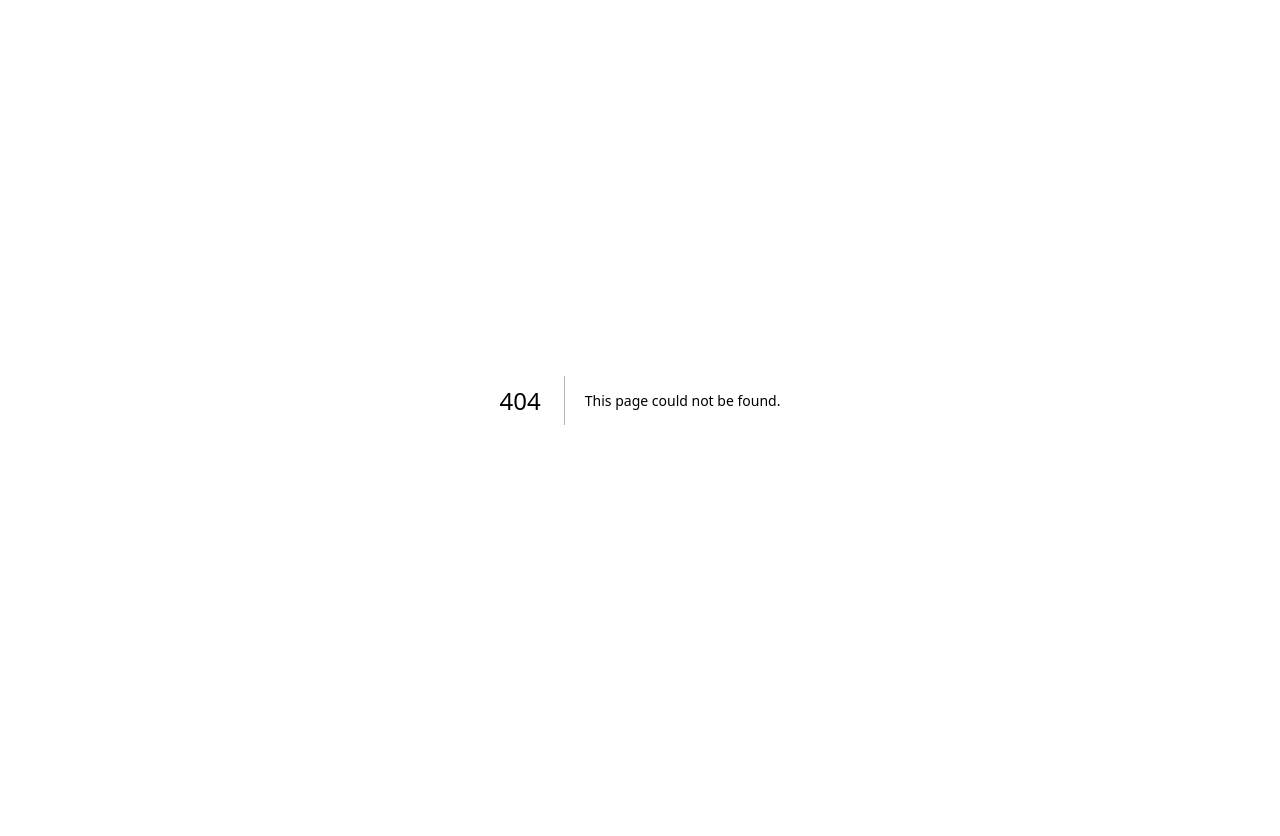
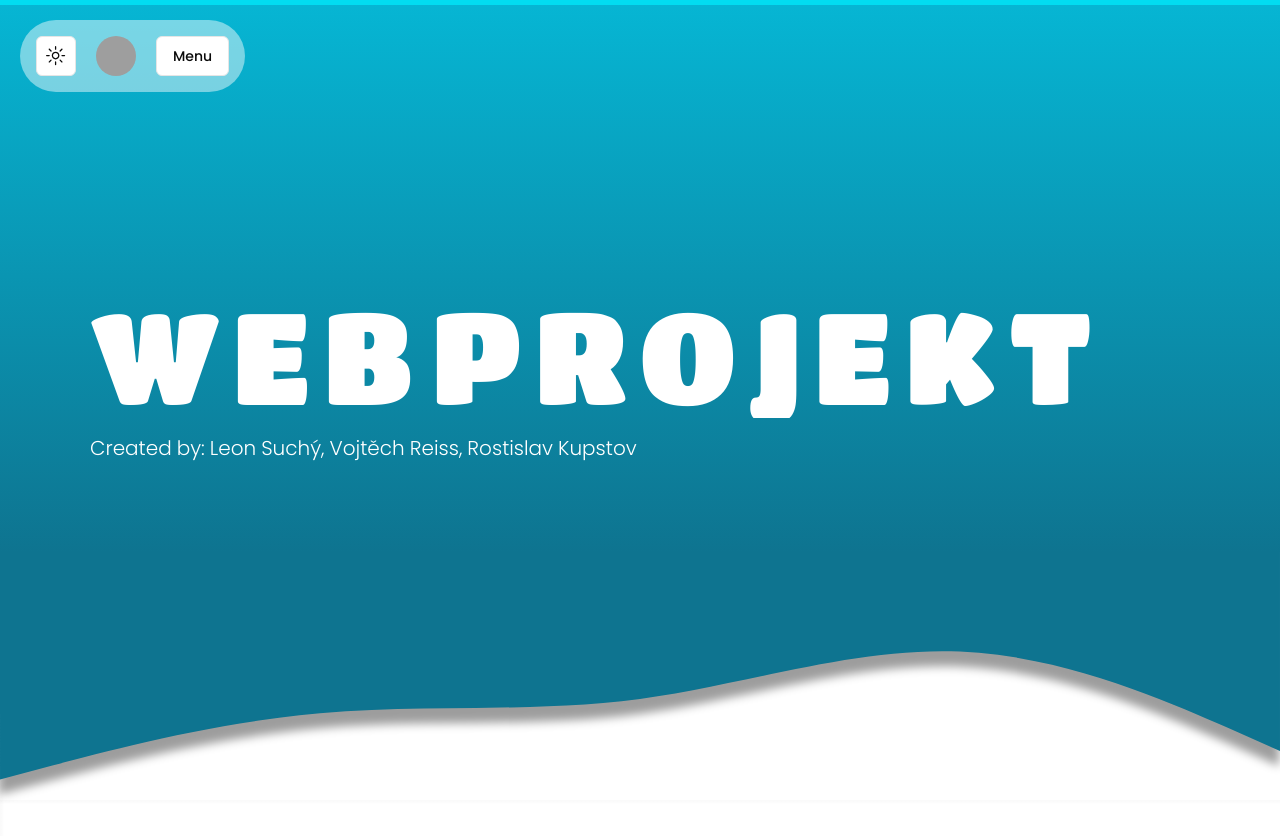
Before and after one commit to L3onardoCZ/pvd-project, a Next.js app: page /account in a window 1280 px wide. Before the commit this address had no page. Before the commit the page ends 800 px from the top, so only its background shows below. Built offline with nearby package versions, Linux system fonts and the light colour scheme; grey boxes are pictures that could not be loaded.

Commit message:
account page

```diff
--- /dev/null
+++ b/src/app/account/page.tsx
@@ -0,0 +1,11 @@
+import Header from "@/components/Header"
+
+
+export default function account(){
+    return(
+        <>
+
+            <Header/>
+        </>
+    )
+}
```
